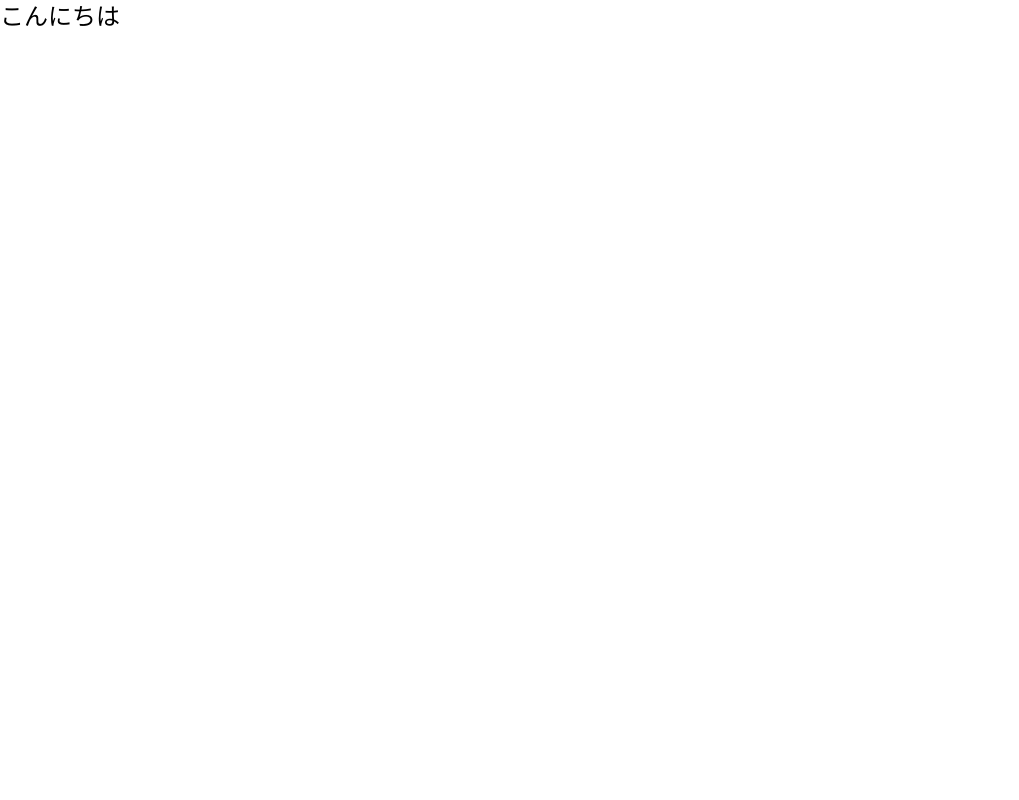
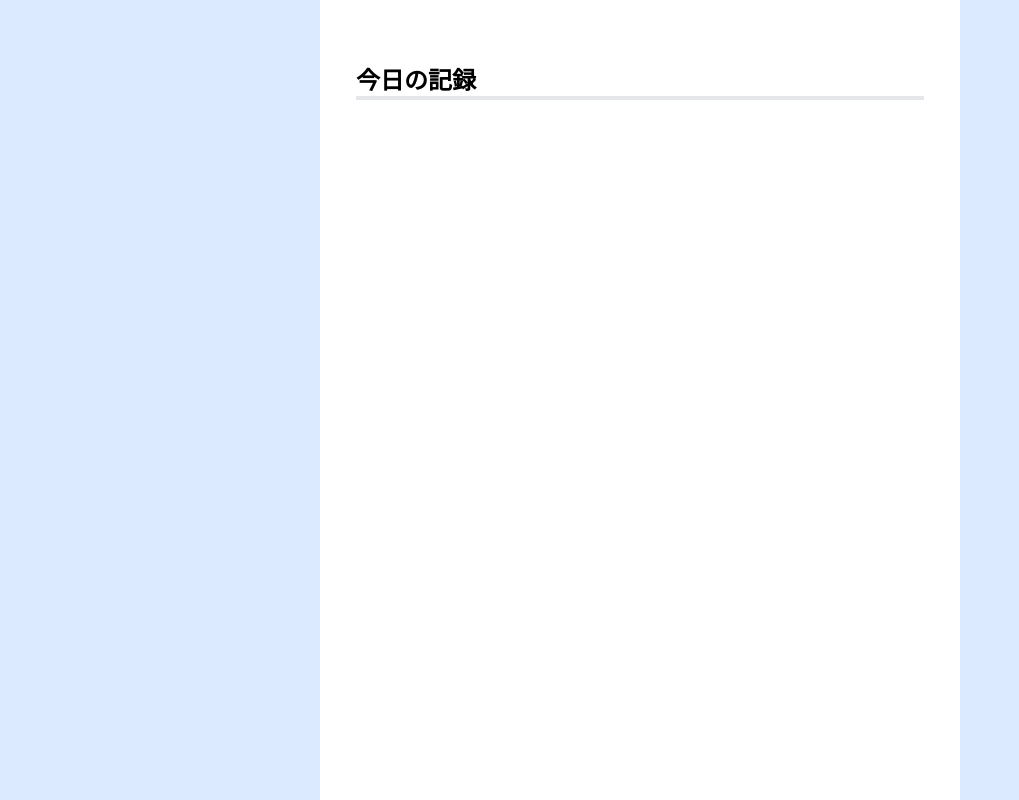
Before and after one commit to yama-chiiii/Sotsuken, a Next.js app: page / in a window 1280 px wide. Shown: the whole page, without its empty margins (0-1019 px from the left). Built offline with nearby package versions, Linux system fonts and the light colour scheme.

Commit message:
コード書きはじめ

```diff
--- a/src/app/page.tsx
+++ b/src/app/page.tsx
@@ -2,8 +2,10 @@ import "./globals.css";
 
 export default function Home() {
   return (
-    <div className="font-mPlus">
-      <div className="w-1/2 h-screen bg-white text-2xl">こんにちは</div>
+    <div className="w-full min-h-screen flex flex-col items-center bg-blue-100">
+      <div className="w-1/2 h-screen bg-white text-2xl font-mPlus">
+        <div className="mt-64 mx-36 font-semibold border-b-4">今日の記録</div>
+      </div>
     </div>
   );
 }
```
